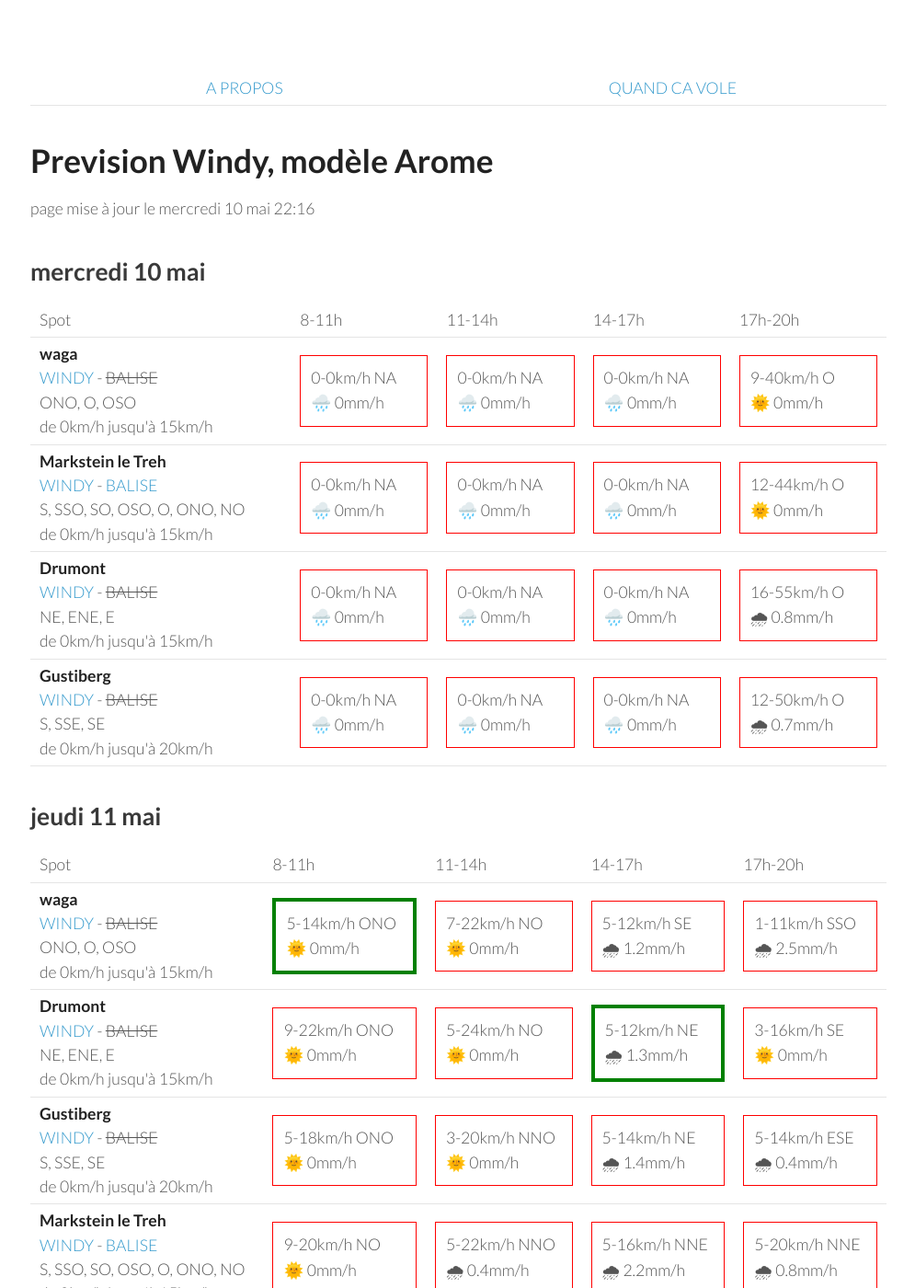
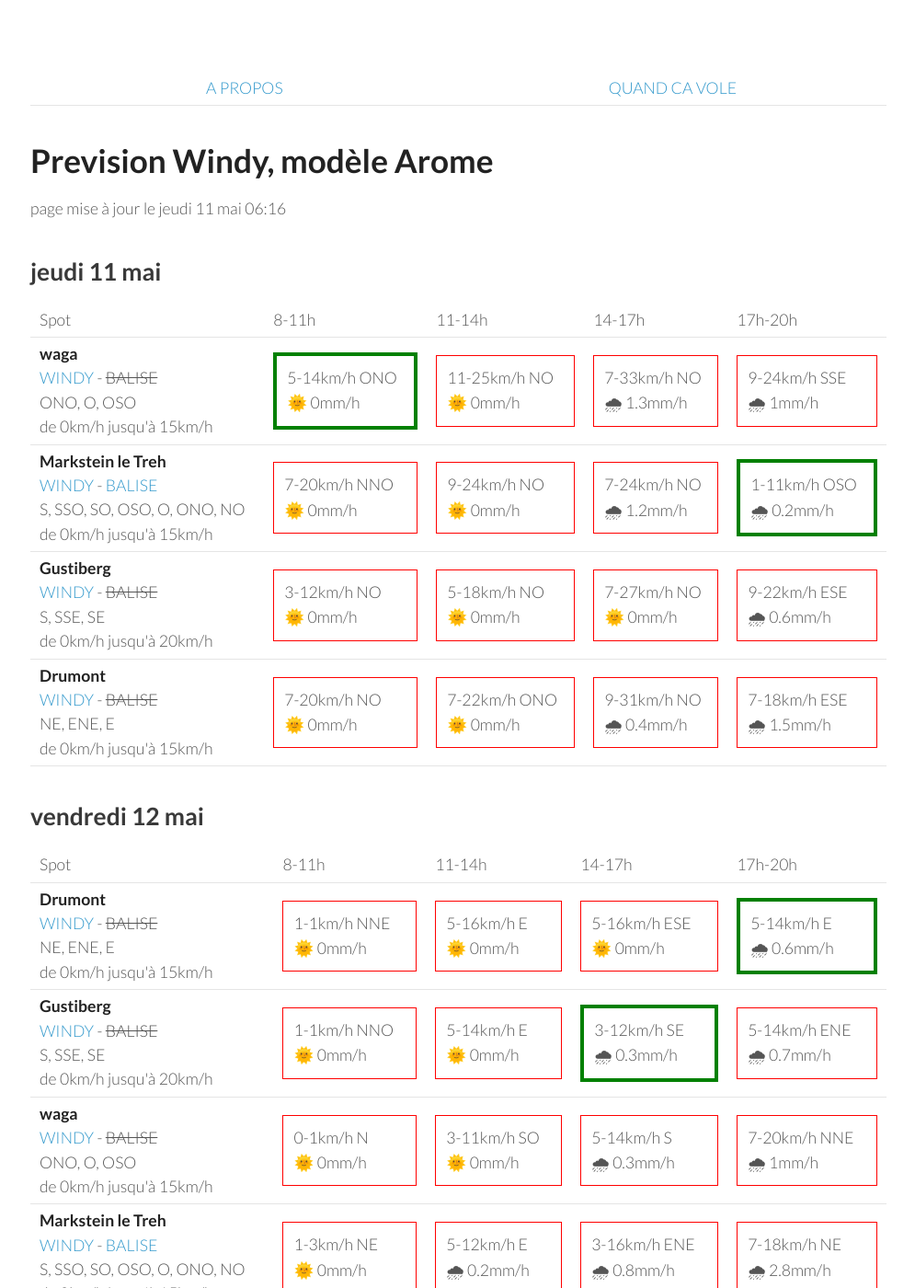
Before and after one commit to parapente-dans-le-nord/parapente-dans-le-nord.github.io, a Jekyll site: the page built from vosges.markdown, in a window 1280 px wide and 1400 px high. Shown: the whole window at 92% size, without its empty margins (25-1020 px from the left). Built offline with Jekyll 4.4.1, drawn with Linux system fonts in a browser that asks for light colours; some of the changed text lies outside the part shown.

Commit message:
update index.markdown

```diff
--- a/vosges.markdown
+++ b/vosges.markdown
@@ -7,60 +7,8 @@ title:  "Tous les spots"
 {: .links}
 
 # Prevision Windy, modèle Arome
-page mise à jour le mercredi 10 mai 22:16
+page mise à jour le jeudi 11 mai 06:16
 
-## mercredi 10 mai
-
-{::nomarkdown}
-<table>
-  <tbody>
-    <tr>
-      <td>Spot</td>
-      <td>8-11h</td>
-      <td>11-14h</td>
-      <td>14-17h</td>
-      <td>17h-20h</td>
-    </tr>
-<tr>
-        <td><strong>waga</strong><br><a href="https://windy.com/47.903/6.996?47.900,6.983,15">WINDY</a> - <span class="no-balise"> BALISE </span><br> <span class="vent-favorable">ONO, O, OSO</span><br><span class="force-vent">de 0km/h jusqu'à 15km/h</span> </td>
-
-            <td><div class="not-flyable"><p>0-0km/h NA</p><p>🌧️ 0mm/h</p></div></td>
-            <td><div class="not-flyable"><p>0-0km/h NA</p><p>🌧️ 0mm/h</p></div></td>
-            <td><div class="not-flyable"><p>0-0km/h NA</p><p>🌧️ 0mm/h</p></div></td>
-            <td><div class="not-flyable"><p>9-40km/h O</p><p>🌞 0mm/h</p></div></td>
-
-    </tr>
-<tr>
-        <td><strong>Markstein le Treh</strong><br><a href="https://windy.com/47.926/7.012?47.505,7.012,8,m:eY1agmQ">WINDY</a> - <span class=""><a href="http://www.balisemeteo.com/balise.php?idBalise=136">BALISE</a> </span><br> <span class="vent-favorable">S, SSO, SO, OSO, O, ONO, NO</span><br><span class="force-vent">de 0km/h jusqu'à 15km/h</span> </td>
-
-            <td><div class="not-flyable"><p>0-0km/h NA</p><p>🌧️ 0mm/h</p></div></td>
-            <td><div class="not-flyable"><p>0-0km/h NA</p><p>🌧️ 0mm/h</p></div></td>
-            <td><div class="not-flyable"><p>0-0km/h NA</p><p>🌧️ 0mm/h</p></div></td>
-            <td><div class="not-flyable"><p>12-44km/h O</p><p>🌞 0mm/h</p></div></td>
-
-    </tr>
-<tr>
-        <td><strong>Drumont</strong><br><a href="https://windy.com/47.898/6.919?47.687,6.919,9,m:eYYagmG">WINDY</a> - <span class="no-balise"> BALISE </span><br> <span class="vent-favorable">NE, ENE, E</span><br><span class="force-vent">de 0km/h jusqu'à 15km/h</span> </td>
-
-            <td><div class="not-flyable"><p>0-0km/h NA</p><p>🌧️ 0mm/h</p></div></td>
-            <td><div class="not-flyable"><p>0-0km/h NA</p><p>🌧️ 0mm/h</p></div></td>
-            <td><div class="not-flyable"><p>0-0km/h NA</p><p>🌧️ 0mm/h</p></div></td>
-            <td><div class="not-flyable"><p>16-55km/h O</p><p>🌧 0.8mm/h</p></div></td>
-
-    </tr>
-<tr>
-        <td><strong>Gustiberg</strong><br><a href="https://windy.com/47.894/6.934?47.891,6.934,15,m:eYYagmI">WINDY</a> - <span class="no-balise"> BALISE </span><br> <span class="vent-favorable">S, SSE, SE</span><br><span class="force-vent">de 0km/h jusqu'à 20km/h</span> </td>
-
-            <td><div class="not-flyable"><p>0-0km/h NA</p><p>🌧️ 0mm/h</p></div></td>
-            <td><div class="not-flyable"><p>0-0km/h NA</p><p>🌧️ 0mm/h</p></div></td>
-            <td><div class="not-flyable"><p>0-0km/h NA</p><p>🌧️ 0mm/h</p></div></td>
-            <td><div class="not-flyable"><p>12-50km/h O</p><p>🌧 0.7mm/h</p></div></td>
-
-    </tr>
-
-</tbody>
-</table>
-{:/}
 ## jeudi 11 mai
 
 {::nomarkdown}
@@ -77,39 +25,39 @@ page mise à jour le mercredi 10 mai 22:16
         <td><strong>waga</strong><br><a href="https://windy.com/47.903/6.996?47.900,6.983,15">WINDY</a> - <span class="no-balise"> BALISE </span><br> <span class="vent-favorable">ONO, O, OSO</span><br><span class="force-vent">de 0km/h jusqu'à 15km/h</span> </td>
 
             <td><div class="flyable"><p>5-14km/h ONO</p><p>🌞 0mm/h</p></div></td>
-            <td><div class="not-flyable"><p>7-22km/h NO</p><p>🌞 0mm/h</p></div></td>
-            <td><div class="not-flyable"><p>5-12km/h SE</p><p>🌧 1.2mm/h</p></div></td>
-            <td><div class="not-flyable"><p>1-11km/h SSO</p><p>🌧 2.5mm/h</p></div></td>
+            <td><div class="not-flyable"><p>11-25km/h NO</p><p>🌞 0mm/h</p></div></td>
+            <td><div class="not-flyable"><p>7-33km/h NO</p><p>🌧 1.3mm/h</p></div></td>
+            <td><div class="not-flyable"><p>9-24km/h SSE</p><p>🌧 1mm/h</p></div></td>
+
+
+    </tr>
+<tr>
+        <td><strong>Markstein le Treh</strong><br><a href="https://windy.com/47.926/7.012?47.505,7.012,8,m:eY1agmQ">WINDY</a> - <span class=""><a href="http://www.balisemeteo.com/balise.php?idBalise=136">BALISE</a> </span><br> <span class="vent-favorable">S, SSO, SO, OSO, O, ONO, NO</span><br><span class="force-vent">de 0km/h jusqu'à 15km/h</span> </td>
+
+            <td><div class="not-flyable"><p>7-20km/h NNO</p><p>🌞 0mm/h</p></div></td>
+            <td><div class="not-flyable"><p>9-24km/h NO</p><p>🌞 0mm/h</p></div></td>
+            <td><div class="not-flyable"><p>7-24km/h NO</p><p>🌧 1.2mm/h</p></div></td>
+            <td><div class="flyable"><p>1-11km/h OSO</p><p>🌧 0.2mm/h</p></div></td>
+
+
+    </tr>
+<tr>
+        <td><strong>Gustiberg</strong><br><a href="https://windy.com/47.894/6.934?47.891,6.934,15,m:eYYagmI">WINDY</a> - <span class="no-balise"> BALISE </span><br> <span class="vent-favorable">S, SSE, SE</span><br><span class="force-vent">de 0km/h jusqu'à 20km/h</span> </td>
+
+            <td><div class="not-flyable"><p>3-12km/h NO</p><p>🌞 0mm/h</p></div></td>
+            <td><div class="not-flyable"><p>5-18km/h NO</p><p>🌞 0mm/h</p></div></td>
+            <td><div class="not-flyable"><p>7-27km/h NO</p><p>🌞 0mm/h</p></div></td>
+            <td><div class="not-flyable"><p>9-22km/h ESE</p><p>🌧 0.6mm/h</p></div></td>
 
 
     </tr>
 <tr>
         <td><strong>Drumont</strong><br><a href="https://windy.com/47.898/6.919?47.687,6.919,9,m:eYYagmG">WINDY</a> - <span class="no-balise"> BALISE </span><br> <span class="vent-favorable">NE, ENE, E</span><br><span class="force-vent">de 0km/h jusqu'à 15km/h</span> </td>
 
-            <td><div class="not-flyable"><p>9-22km/h ONO</p><p>🌞 0mm/h</p></div></td>
-            <td><div class="not-flyable"><p>5-24km/h NO</p><p>🌞 0mm/h</p></div></td>
-            <td><div class="flyable"><p>5-12km/h NE</p><p>🌧 1.3mm/h</p></div></td>
-            <td><div class="not-flyable"><p>3-16km/h SE</p><p>🌞 0mm/h</p></div></td>
-
-
-    </tr>
-<tr>
-        <td><strong>Gustiberg</strong><br><a href="https://windy.com/47.894/6.934?47.891,6.934,15,m:eYYagmI">WINDY</a> - <span class="no-balise"> BALISE </span><br> <span class="vent-favorable">S, SSE, SE</span><br><span class="force-vent">de 0km/h jusqu'à 20km/h</span> </td>
-
-            <td><div class="not-flyable"><p>5-18km/h ONO</p><p>🌞 0mm/h</p></div></td>
-            <td><div class="not-flyable"><p>3-20km/h NNO</p><p>🌞 0mm/h</p></div></td>
-            <td><div class="not-flyable"><p>5-14km/h NE</p><p>🌧 1.4mm/h</p></div></td>
-            <td><div class="not-flyable"><p>5-14km/h ESE</p><p>🌧 0.4mm/h</p></div></td>
-
-
-    </tr>
-<tr>
-        <td><strong>Markstein le Treh</strong><br><a href="https://windy.com/47.926/7.012?47.505,7.012,8,m:eY1agmQ">WINDY</a> - <span class=""><a href="http://www.balisemeteo.com/balise.php?idBalise=136">BALISE</a> </span><br> <span class="vent-favorable">S, SSO, SO, OSO, O, ONO, NO</span><br><span class="force-vent">de 0km/h jusqu'à 15km/h</span> </td>
-
-            <td><div class="not-flyable"><p>9-20km/h NO</p><p>🌞 0mm/h</p></div></td>
-            <td><div class="not-flyable"><p>5-22km/h NNO</p><p>🌧 0.4mm/h</p></div></td>
-            <td><div class="not-flyable"><p>5-16km/h NNE</p><p>🌧 2.2mm/h</p></div></td>
-            <td><div class="not-flyable"><p>5-20km/h NNE</p><p>🌧 0.8mm/h</p></div></td>
+            <td><div class="not-flyable"><p>7-20km/h NO</p><p>🌞 0mm/h</p></div></td>
+            <td><div class="not-flyable"><p>7-22km/h ONO</p><p>🌞 0mm/h</p></div></td>
+            <td><div class="not-flyable"><p>9-31km/h NO</p><p>🌧 0.4mm/h</p></div></td>
+            <td><div class="not-flyable"><p>7-18km/h ESE</p><p>🌧 1.5mm/h</p></div></td>
 
 
     </tr>
@@ -132,40 +80,40 @@ page mise à jour le mercredi 10 mai 22:16
 <tr>
         <td><strong>Drumont</strong><br><a href="https://windy.com/47.898/6.919?47.687,6.919,9,m:eYYagmG">WINDY</a> - <span class="no-balise"> BALISE </span><br> <span class="vent-favorable">NE, ENE, E</span><br><span class="force-vent">de 0km/h jusqu'à 15km/h</span> </td>
 
-            <td><div class="not-flyable"><p>0-1km/h N</p><p>🌞 0mm/h</p></div></td>
-            <td><div class="not-flyable"><p>3-16km/h E</p><p>🌧 0.2mm/h</p></div></td>
-            <td><div class="not-flyable"><p>5-18km/h ENE</p><p>🌧 3.1mm/h</p></div></td>
-            <td><div class="not-flyable"><p>7-24km/h ENE</p><p>🌧 1.7mm/h</p></div></td>
+            <td><div class="not-flyable"><p>1-1km/h NNE</p><p>🌞 0mm/h</p></div></td>
+            <td><div class="not-flyable"><p>5-16km/h E</p><p>🌞 0mm/h</p></div></td>
+            <td><div class="not-flyable"><p>5-16km/h ESE</p><p>🌞 0mm/h</p></div></td>
+            <td><div class="flyable"><p>5-14km/h E</p><p>🌧 0.6mm/h</p></div></td>
 
 
     </tr>
 <tr>
         <td><strong>Gustiberg</strong><br><a href="https://windy.com/47.894/6.934?47.891,6.934,15,m:eYYagmI">WINDY</a> - <span class="no-balise"> BALISE </span><br> <span class="vent-favorable">S, SSE, SE</span><br><span class="force-vent">de 0km/h jusqu'à 20km/h</span> </td>
 
-            <td><div class="not-flyable"><p>0-1km/h NE</p><p>🌞 0mm/h</p></div></td>
-            <td><div class="not-flyable"><p>3-16km/h E</p><p>🌧 0.2mm/h</p></div></td>
-            <td><div class="not-flyable"><p>5-18km/h E</p><p>🌧 3.2mm/h</p></div></td>
-            <td><div class="not-flyable"><p>7-24km/h ENE</p><p>🌧 1.4mm/h</p></div></td>
+            <td><div class="not-flyable"><p>1-1km/h NNO</p><p>🌞 0mm/h</p></div></td>
+            <td><div class="not-flyable"><p>5-14km/h E</p><p>🌞 0mm/h</p></div></td>
+            <td><div class="flyable"><p>3-12km/h SE</p><p>🌧 0.3mm/h</p></div></td>
+            <td><div class="not-flyable"><p>5-14km/h ENE</p><p>🌧 0.7mm/h</p></div></td>
 
 
     </tr>
 <tr>
         <td><strong>waga</strong><br><a href="https://windy.com/47.903/6.996?47.900,6.983,15">WINDY</a> - <span class="no-balise"> BALISE </span><br> <span class="vent-favorable">ONO, O, OSO</span><br><span class="force-vent">de 0km/h jusqu'à 15km/h</span> </td>
 
-            <td><div class="not-flyable"><p>0-1km/h S</p><p>🌞 0mm/h</p></div></td>
-            <td><div class="not-flyable"><p>5-18km/h E</p><p>🌧 0.2mm/h</p></div></td>
-            <td><div class="not-flyable"><p>5-22km/h E</p><p>🌧 3.5mm/h</p></div></td>
-            <td><div class="not-flyable"><p>9-27km/h ENE</p><p>🌧 0.4mm/h</p></div></td>
+            <td><div class="not-flyable"><p>0-1km/h N</p><p>🌞 0mm/h</p></div></td>
+            <td><div class="not-flyable"><p>3-11km/h SO</p><p>🌞 0mm/h</p></div></td>
+            <td><div class="not-flyable"><p>5-14km/h S</p><p>🌧 0.3mm/h</p></div></td>
+            <td><div class="not-flyable"><p>7-20km/h NNE</p><p>🌧 1mm/h</p></div></td>
 
 
     </tr>
 <tr>
         <td><strong>Markstein le Treh</strong><br><a href="https://windy.com/47.926/7.012?47.505,7.012,8,m:eY1agmQ">WINDY</a> - <span class=""><a href="http://www.balisemeteo.com/balise.php?idBalise=136">BALISE</a> </span><br> <span class="vent-favorable">S, SSO, SO, OSO, O, ONO, NO</span><br><span class="force-vent">de 0km/h jusqu'à 15km/h</span> </td>
 
-            <td><div class="not-flyable"><p>1-5km/h NE</p><p>🌞 0mm/h</p></div></td>
-            <td><div class="not-flyable"><p>5-18km/h E</p><p>🌧 0.2mm/h</p></div></td>
-            <td><div class="not-flyable"><p>5-22km/h E</p><p>🌧 2.8mm/h</p></div></td>
-            <td><div class="not-flyable"><p>9-27km/h ENE</p><p>🌧 0.5mm/h</p></div></td>
+            <td><div class="not-flyable"><p>1-3km/h NE</p><p>🌞 0mm/h</p></div></td>
+            <td><div class="not-flyable"><p>5-12km/h E</p><p>🌧 0.2mm/h</p></div></td>
+            <td><div class="not-flyable"><p>3-16km/h ENE</p><p>🌧 0.8mm/h</p></div></td>
+            <td><div class="not-flyable"><p>7-18km/h NE</p><p>🌧 2.8mm/h</p></div></td>
 
 
     </tr>
@@ -188,40 +136,40 @@ page mise à jour le mercredi 10 mai 22:16
 <tr>
         <td><strong>Drumont</strong><br><a href="https://windy.com/47.898/6.919?47.687,6.919,9,m:eYYagmG">WINDY</a> - <span class="no-balise"> BALISE </span><br> <span class="vent-favorable">NE, ENE, E</span><br><span class="force-vent">de 0km/h jusqu'à 15km/h</span> </td>
 
-            <td><div class="not-flyable"><p>3-16km/h NE</p><p>🌧 0.2mm/h</p></div></td>
-            <td><div class="not-flyable"><p>5-18km/h E</p><p>🌧 0.6mm/h</p></div></td>
-            <td><div class="not-flyable"><p>3-22km/h NE</p><p>🌧 2mm/h</p></div></td>
-            <td><div class="not-flyable"><p>7-25km/h E</p><p>🌧 0.9mm/h</p></div></td>
+            <td><div class="flyable"><p>1-11km/h NE</p><p>🌞 0mm/h</p></div></td>
+            <td><div class="not-flyable"><p>3-16km/h ESE</p><p>🌧 1.6mm/h</p></div></td>
+            <td><div class="not-flyable"><p>1-20km/h ENE</p><p>🌧 2.7mm/h</p></div></td>
+            <td><div class="not-flyable"><p>5-20km/h NE</p><p>🌧 2.3mm/h</p></div></td>
 
 
     </tr>
 <tr>
         <td><strong>Gustiberg</strong><br><a href="https://windy.com/47.894/6.934?47.891,6.934,15,m:eYYagmI">WINDY</a> - <span class="no-balise"> BALISE </span><br> <span class="vent-favorable">S, SSE, SE</span><br><span class="force-vent">de 0km/h jusqu'à 20km/h</span> </td>
 
-            <td><div class="not-flyable"><p>3-16km/h NE</p><p>🌧 0.2mm/h</p></div></td>
-            <td><div class="not-flyable"><p>5-20km/h E</p><p>🌧 0.6mm/h</p></div></td>
-            <td><div class="not-flyable"><p>5-22km/h NE</p><p>🌧 2.2mm/h</p></div></td>
-            <td><div class="not-flyable"><p>7-25km/h E</p><p>🌧 1.2mm/h</p></div></td>
+            <td><div class="not-flyable"><p>1-12km/h NE</p><p>🌞 0mm/h</p></div></td>
+            <td><div class="not-flyable"><p>5-18km/h ESE</p><p>🌧 1.9mm/h</p></div></td>
+            <td><div class="not-flyable"><p>3-20km/h ENE</p><p>🌧 2.7mm/h</p></div></td>
+            <td><div class="not-flyable"><p>5-22km/h NE</p><p>🌧 2.6mm/h</p></div></td>
+
+
+    </tr>
+<tr>
+        <td><strong>waga</strong><br><a href="https://windy.com/47.903/6.996?47.900,6.983,15">WINDY</a> - <span class="no-balise"> BALISE </span><br> <span class="vent-favorable">ONO, O, OSO</span><br><span class="force-vent">de 0km/h jusqu'à 15km/h</span> </td>
+
+            <td><div class="not-flyable"><p>3-14km/h NE</p><p>🌞 0mm/h</p></div></td>
+            <td><div class="not-flyable"><p>7-22km/h E</p><p>🌧 3.6mm/h</p></div></td>
+            <td><div class="not-flyable"><p>5-24km/h ENE</p><p>🌧 2.9mm/h</p></div></td>
+            <td><div class="not-flyable"><p>7-24km/h ENE</p><p>🌧 3.8mm/h</p></div></td>
 
 
     </tr>
 <tr>
         <td><strong>Markstein le Treh</strong><br><a href="https://windy.com/47.926/7.012?47.505,7.012,8,m:eY1agmQ">WINDY</a> - <span class=""><a href="http://www.balisemeteo.com/balise.php?idBalise=136">BALISE</a> </span><br> <span class="vent-favorable">S, SSO, SO, OSO, O, ONO, NO</span><br><span class="force-vent">de 0km/h jusqu'à 15km/h</span> </td>
 
-            <td><div class="not-flyable"><p>5-20km/h NE</p><p>🌞 0mm/h</p></div></td>
-            <td><div class="not-flyable"><p>7-24km/h E</p><p>🌧 0.9mm/h</p></div></td>
-            <td><div class="not-flyable"><p>7-25km/h ENE</p><p>🌧 2.8mm/h</p></div></td>
-            <td><div class="not-flyable"><p>11-33km/h ENE</p><p>🌧 1.4mm/h</p></div></td>
-
-
-    </tr>
-<tr>
-        <td><strong>waga</strong><br><a href="https://windy.com/47.903/6.996?47.900,6.983,15">WINDY</a> - <span class="no-balise"> BALISE </span><br> <span class="vent-favorable">ONO, O, OSO</span><br><span class="force-vent">de 0km/h jusqu'à 15km/h</span> </td>
-
-            <td><div class="not-flyable"><p>5-20km/h NE</p><p>🌞 0mm/h</p></div></td>
-            <td><div class="not-flyable"><p>7-24km/h E</p><p>🌧 0.5mm/h</p></div></td>
-            <td><div class="not-flyable"><p>5-25km/h ENE</p><p>🌧 3.2mm/h</p></div></td>
-            <td><div class="not-flyable"><p>9-31km/h ENE</p><p>🌧 1.3mm/h</p></div></td>
+            <td><div class="not-flyable"><p>3-16km/h NE</p><p>🌞 0mm/h</p></div></td>
+            <td><div class="not-flyable"><p>7-22km/h E</p><p>🌧 3.4mm/h</p></div></td>
+            <td><div class="not-flyable"><p>5-24km/h ENE</p><p>🌧 2.4mm/h</p></div></td>
+            <td><div class="not-flyable"><p>7-24km/h ENE</p><p>🌧 3.8mm/h</p></div></td>
 
 
     </tr>
@@ -242,42 +190,42 @@ page mise à jour le mercredi 10 mai 22:16
       <td>17h-20h</td>
     </tr>
 <tr>
-        <td><strong>Drumont</strong><br><a href="https://windy.com/47.898/6.919?47.687,6.919,9,m:eYYagmG">WINDY</a> - <span class="no-balise"> BALISE </span><br> <span class="vent-favorable">NE, ENE, E</span><br><span class="force-vent">de 0km/h jusqu'à 15km/h</span> </td>
+        <td><strong>Markstein le Treh</strong><br><a href="https://windy.com/47.926/7.012?47.505,7.012,8,m:eY1agmQ">WINDY</a> - <span class=""><a href="http://www.balisemeteo.com/balise.php?idBalise=136">BALISE</a> </span><br> <span class="vent-favorable">S, SSO, SO, OSO, O, ONO, NO</span><br><span class="force-vent">de 0km/h jusqu'à 15km/h</span> </td>
 
-            <td><div class="flyable"><p>3-11km/h ENE</p><p>🌧 0.2mm/h</p></div></td>
-            <td><div class="not-flyable"><p>3-16km/h ENE</p><p>🌧 0.6mm/h</p></div></td>
-            <td><div class="not-flyable"><p>3-20km/h NNO</p><p>🌧 9mm/h</p></div></td>
-            <td><div class="not-flyable"><p>9-27km/h NNO</p><p>🌧 1.6mm/h</p></div></td>
+            <td><div class="flyable"><p>0-9km/h ONO</p><p>🌧 0.6mm/h</p></div></td>
+            <td><div class="not-flyable"><p>1-14km/h SSE</p><p>🌧 1.3mm/h</p></div></td>
+            <td><div class="not-flyable"><p>1-24km/h N</p><p>🌧 7mm/h</p></div></td>
+            <td><div class="not-flyable"><p>9-27km/h NNO</p><p>🌧 2.4mm/h</p></div></td>
 
 
     </tr>
 <tr>
         <td><strong>Gustiberg</strong><br><a href="https://windy.com/47.894/6.934?47.891,6.934,15,m:eYYagmI">WINDY</a> - <span class="no-balise"> BALISE </span><br> <span class="vent-favorable">S, SSE, SE</span><br><span class="force-vent">de 0km/h jusqu'à 20km/h</span> </td>
 
-            <td><div class="not-flyable"><p>1-11km/h ENE</p><p>🌧 0.2mm/h</p></div></td>
-            <td><div class="not-flyable"><p>3-18km/h E</p><p>🌧 0.6mm/h</p></div></td>
+            <td><div class="flyable"><p>1-9km/h SSE</p><p>🌧 0.4mm/h</p></div></td>
+            <td><div class="not-flyable"><p>1-14km/h SO</p><p>🌧 1mm/h</p></div></td>
             <td><div class="not-flyable"><p>3-20km/h NNO</p><p>🌧 9mm/h</p></div></td>
             <td><div class="not-flyable"><p>9-27km/h NNO</p><p>🌧 1.7mm/h</p></div></td>
 
 
     </tr>
 <tr>
-        <td><strong>Markstein le Treh</strong><br><a href="https://windy.com/47.926/7.012?47.505,7.012,8,m:eY1agmQ">WINDY</a> - <span class=""><a href="http://www.balisemeteo.com/balise.php?idBalise=136">BALISE</a> </span><br> <span class="vent-favorable">S, SSO, SO, OSO, O, ONO, NO</span><br><span class="force-vent">de 0km/h jusqu'à 15km/h</span> </td>
+        <td><strong>waga</strong><br><a href="https://windy.com/47.903/6.996?47.900,6.983,15">WINDY</a> - <span class="no-balise"> BALISE </span><br> <span class="vent-favorable">ONO, O, OSO</span><br><span class="force-vent">de 0km/h jusqu'à 15km/h</span> </td>
 
-            <td><div class="not-flyable"><p>3-12km/h NE</p><p>🌧 0.2mm/h</p></div></td>
-            <td><div class="not-flyable"><p>5-20km/h ENE</p><p>🌧 0.4mm/h</p></div></td>
-            <td><div class="not-flyable"><p>1-24km/h N</p><p>🌧 7mm/h</p></div></td>
-            <td><div class="not-flyable"><p>9-27km/h NNO</p><p>🌧 2.4mm/h</p></div></td>
+            <td><div class="flyable"><p>0-9km/h ONO</p><p>🌧 0.7mm/h</p></div></td>
+            <td><div class="not-flyable"><p>3-14km/h SSE</p><p>🌧 0.8mm/h</p></div></td>
+            <td><div class="not-flyable"><p>1-22km/h NNO</p><p>🌧 8mm/h</p></div></td>
+            <td><div class="not-flyable"><p>9-27km/h N</p><p>🌧 2.1mm/h</p></div></td>
 
 
     </tr>
 <tr>
-        <td><strong>waga</strong><br><a href="https://windy.com/47.903/6.996?47.900,6.983,15">WINDY</a> - <span class="no-balise"> BALISE </span><br> <span class="vent-favorable">ONO, O, OSO</span><br><span class="force-vent">de 0km/h jusqu'à 15km/h</span> </td>
+        <td><strong>Drumont</strong><br><a href="https://windy.com/47.898/6.919?47.687,6.919,9,m:eYYagmG">WINDY</a> - <span class="no-balise"> BALISE </span><br> <span class="vent-favorable">NE, ENE, E</span><br><span class="force-vent">de 0km/h jusqu'à 15km/h</span> </td>
 
-            <td><div class="not-flyable"><p>3-12km/h NE</p><p>🌧 0.2mm/h</p></div></td>
-            <td><div class="not-flyable"><p>5-20km/h E</p><p>🌧 0.5mm/h</p></div></td>
-            <td><div class="not-flyable"><p>1-22km/h NNO</p><p>🌧 8mm/h</p></div></td>
-            <td><div class="not-flyable"><p>9-27km/h N</p><p>🌧 2.1mm/h</p></div></td>
+            <td><div class="not-flyable"><p>1-9km/h SE</p><p>🌧 0.4mm/h</p></div></td>
+            <td><div class="not-flyable"><p>3-14km/h OSO</p><p>🌧 1.1mm/h</p></div></td>
+            <td><div class="not-flyable"><p>3-20km/h NNO</p><p>🌧 9mm/h</p></div></td>
+            <td><div class="not-flyable"><p>9-27km/h NNO</p><p>🌧 1.6mm/h</p></div></td>
 
 
     </tr>
```
